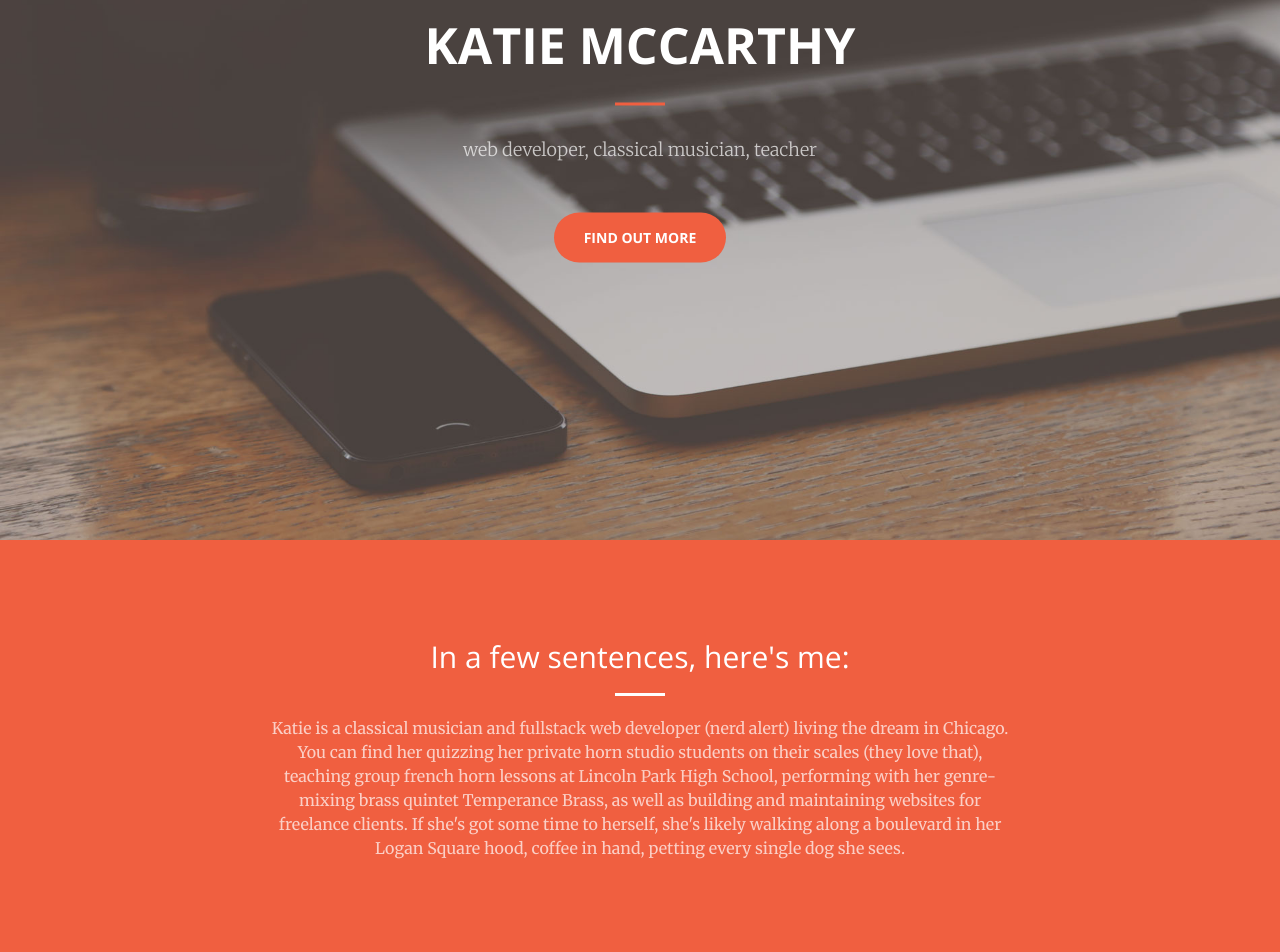
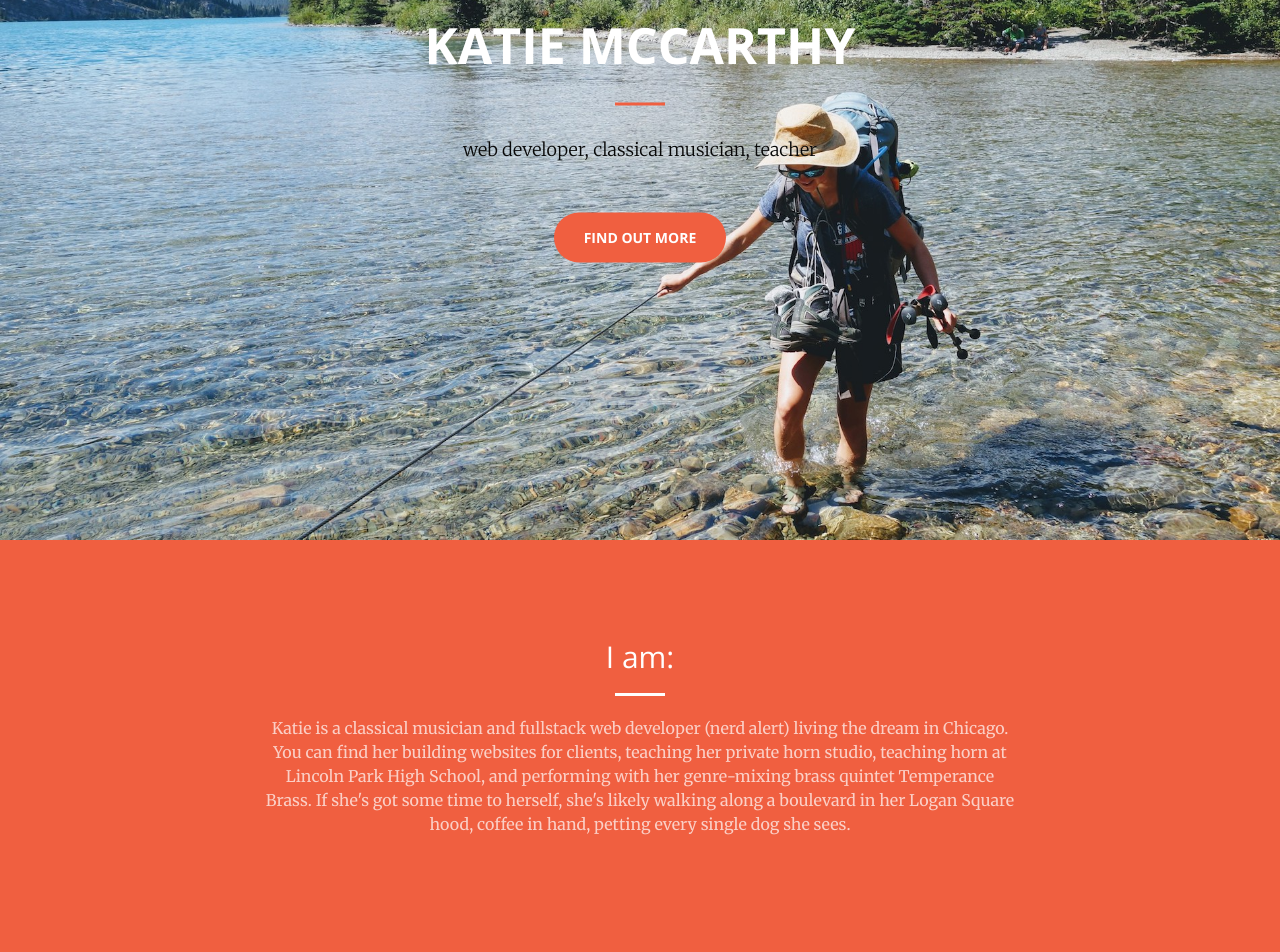
Before and after one commit to mccarthinator/bootstrap_portfolio, a website: page startbootstrap-creative-gh-pages/index.html in a window 1280 px wide. Shown: the part 260-1212 px from the top of the page. Drawn offline with nearby package versions, Linux system fonts and the light colour scheme.

Commit message:
updating css and html

```diff
--- a/startbootstrap-creative-gh-pages/css/creative.css
+++ b/startbootstrap-creative-gh-pages/css/creative.css
@@ -155,7 +155,7 @@ header {
   background-size: cover;
   -o-background-size: cover;
   background-position: center;
-  background-image: url('../img/header.jpg');
+  background-image: url('../img/river.jpg');
   text-align: center;
   color: white;
 }
@@ -177,7 +177,7 @@ header .header-content .header-content-inner hr {
 }
 header .header-content .header-content-inner p {
   font-weight: 300;
-  color: rgba(255, 255, 255, 0.7);
+  color: #080808;
   font-size: 16px;
   margin-bottom: 50px;
 }
--- a/startbootstrap-creative-gh-pages/index.html
+++ b/startbootstrap-creative-gh-pages/index.html
@@ -23,7 +23,7 @@
     <link href="vendor/magnific-popup/magnific-popup.css" rel="stylesheet">
 
     <!-- Theme CSS -->
-    <link href="css/creative.min.css" rel="stylesheet">
+    <link href="css/creative.css" rel="stylesheet">
 
     <!-- HTML5 Shim and Respond.js IE8 support of HTML5 elements and media queries -->
     <!-- WARNING: Respond.js doesn't work if you view the page via file:// -->
@@ -83,9 +83,14 @@
         <div class="container">
             <div class="row">
                 <div class="col-lg-8 col-lg-offset-2 text-center">
-                    <h2 class="section-heading">In a few sentences, here's me:</h2>
+                    <h2 class="section-heading">I am:</h2>
                     <hr class="light">
-                    <p class="text-faded">Katie is a classical musician and fullstack web developer (nerd alert) living the dream in Chicago. You can find her quizzing her private horn studio students on their scales (they love that), teaching group french horn lessons at Lincoln Park High School, performing with her genre-mixing brass quintet Temperance Brass, as well as building and maintaining websites for freelance clients. If she's got some time to herself, she's likely walking along a boulevard in her Logan Square hood, coffee in hand, petting every single dog she sees.</p>
+                    <p class="text-faded">
+                    Katie is a classical musician and fullstack web developer (nerd alert) living the dream in Chicago.
+                    You can find her building websites for clients, teaching her private horn studio,
+                    teaching horn at Lincoln Park High School, and performing with her genre-mixing brass quintet
+                    Temperance Brass. If she's got some time to herself, she's likely walking along a boulevard in her Logan Square hood,
+                    coffee in hand, petting every single dog she sees.</p>
                 </div>
             </div>
         </div>
```
Also changed, not shown: startbootstrap-creative-gh-pages/css/creative.min.css, startbootstrap-creative-gh-pages/img/606.jpg (added), startbootstrap-creative-gh-pages/img/horn-teach.jpg (added), startbootstrap-creative-gh-pages/img/lily.jpg (added), startbootstrap-creative-gh-pages/img/pourover.jpg (added), startbootstrap-creative-gh-pages/img/prairie.jpg (added), startbootstrap-creative-gh-pages/img/river.jpg (added), 1 other file.
